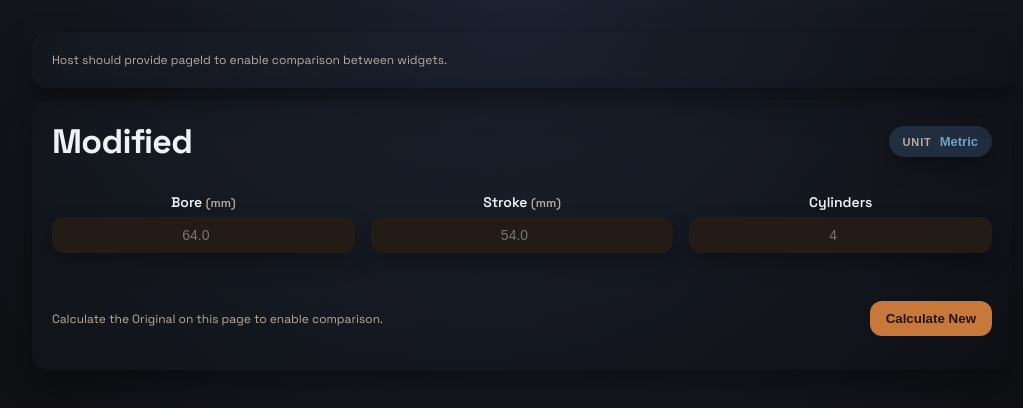
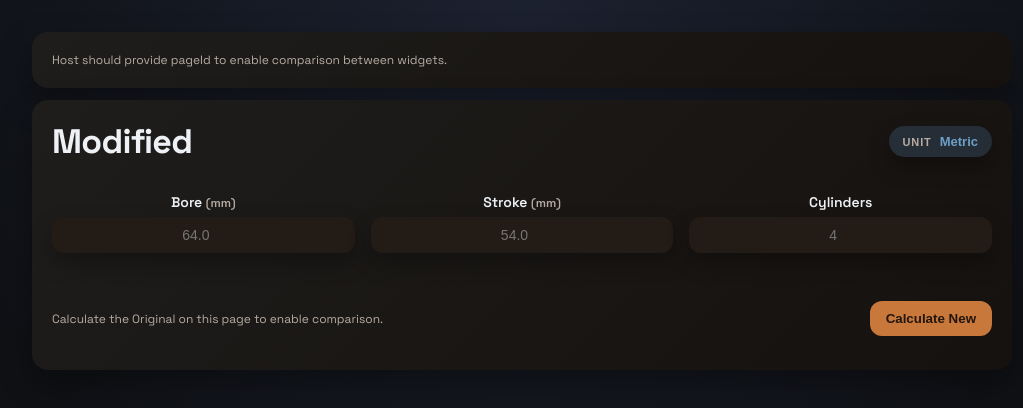
Before and after one commit to allancastrotk/ptp-calculators.code, a Next.js app in the folder frontend-api/: page /widgets/displacement-new in a window 1280 px wide. Shown: the top 408 px of the page, without its empty margins (118-1141 px from the left). Built offline with nearby package versions, Linux system fonts and the light colour scheme.

Commit message:
fix(ui): restore visible pilot card background

```diff
--- a/frontend-api/styles/globals.css
+++ b/frontend-api/styles/globals.css
@@ -137,7 +137,8 @@ body.ptp-embed .ptp-subtitle {
 
 .ptp-variant-pilot .ptp-card,
 .ptp-variant-pilot .card {
-  background: linear-gradient(135deg, rgba(52, 74, 87, 0.06), rgba(0, 0, 0, 0.1));
+  background: linear-gradient(135deg, rgba(52, 74, 87, 0.14), rgba(0, 0, 0, 0.22)),
+    var(--ptp-surface);
 }
 
 .ptp-card__title {
```
